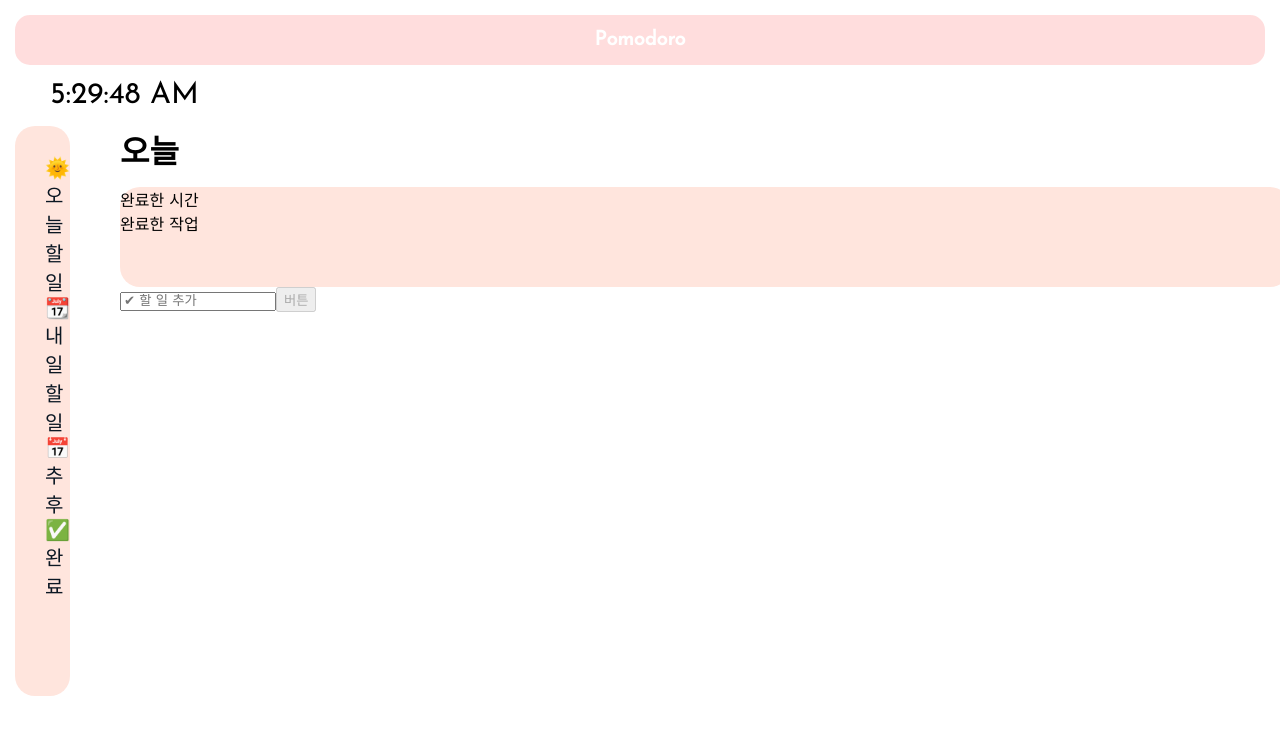
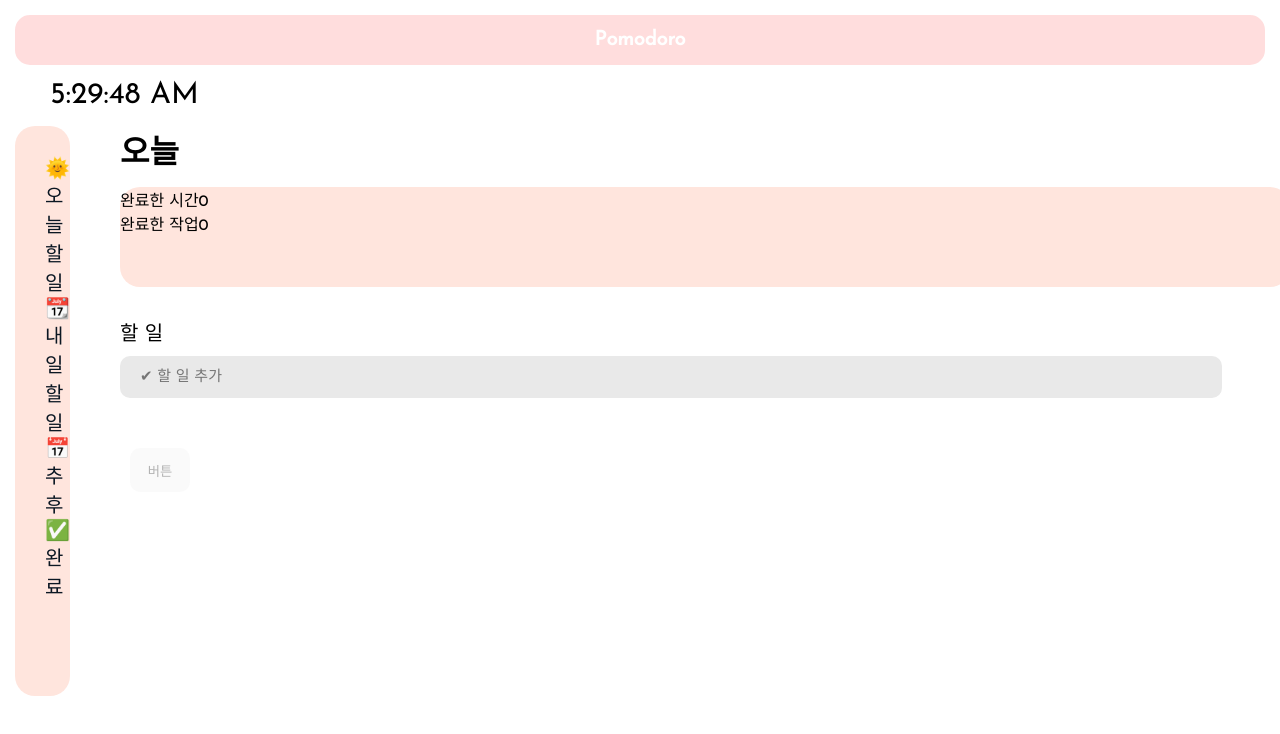
Before and after one commit to miraclee1226/Time-to-focus, a React (Create React App) app: page / in a window 1280 px wide. Shown: the top 734 px of the page. Built offline with nearby package versions, Linux system fonts and the light colour scheme; a web font is replaced by a local one.

Commit message:
Create to-do list using input

```diff
--- a/src/App.js
+++ b/src/App.js
@@ -27,7 +27,6 @@ function App() {
       copyList.push(text);
       setList(copyList);
       setText('');
-
     }
 
 
@@ -47,10 +46,12 @@ function App() {
           <div className='todayContent'>
             <h1>오늘</h1>
             <div className='todayMainContent'>
-            <p>완료한 시간</p>
-            <p>완료한 작업</p>
+              <p>완료한 시간<span>0</span></p>
+              <p>완료한 작업<span>0</span></p>
             </div>
-          <div>
+            <div className='textList'>
+              <p>할 일</p>
+              <div className='inputButton'>
                 <input
                   type="text"
                   onChange={(e)=>{
@@ -69,6 +70,16 @@ function App() {
                   disabled={isValid ? false : true}
                   >버튼</button>
               </div>
+            </div>
+
+            {
+              list.map((textArr) => {
+                return (
+                  <TextList usertext={textArr} />
+                )
+              })
+            }
+
           </div>
         </div>
           } />
@@ -90,16 +101,12 @@ function App() {
           </div> } />
 
       </Routes>
-
-
     </div>
-
   );
 }
 
-function Todo(props) {
+function Todo() {
   return(
-
       <div className='leftnav'>
         <div className='todoLink'>
           <Link to ="/">🌞 오늘 할 일</Link>
@@ -108,9 +115,14 @@ function Todo(props) {
           <Link to="/complete">✅ 완료</Link>
         </div>
       </div>
+  )
+}
 
-
-
+function TextList(props) {
+  return (
+    <div className='todoList'>
+      <p>{props.usertext}</p>
+    </div>
   )
 }
 
```
Lines whose indentation alone changed are shown as unchanged.
